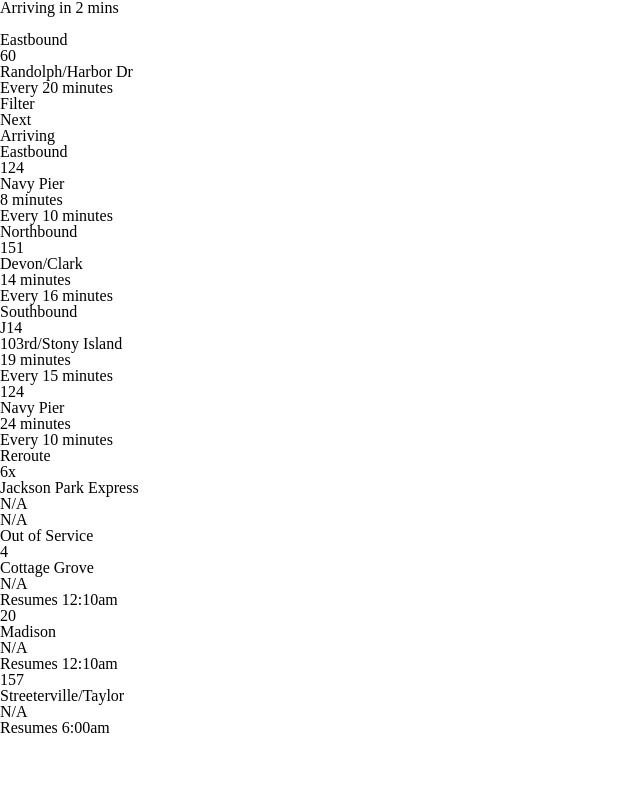
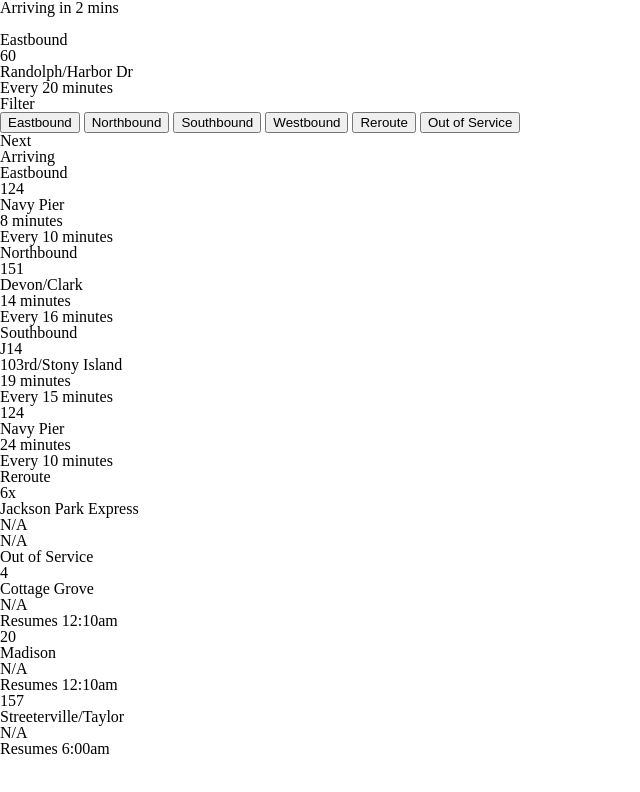
Before and after one commit to kmbrlygl/busybus-fe-challenge, a plain HTML site: page index.html in a window 1280 px wide. Shown: the whole page, without its empty margins (0-640 px from the left). Drawn offline with Linux system fonts and the light colour scheme.

Commit message:
Add buttons

```diff
--- a/index.html
+++ b/index.html
@@ -30,6 +30,12 @@
                 </div>
                 <div class="filter">
                     <h2>Filter</h2>
+                    <button>Eastbound</button>
+                    <button>Northbound</button>
+                    <button>Southbound</button>
+                    <button>Westbound</button>
+                    <button>Reroute</button>
+                    <button>Out of Service</button>
                 </div>
                 <div class="next-bus">
                     <h2>Next</h2>
```
